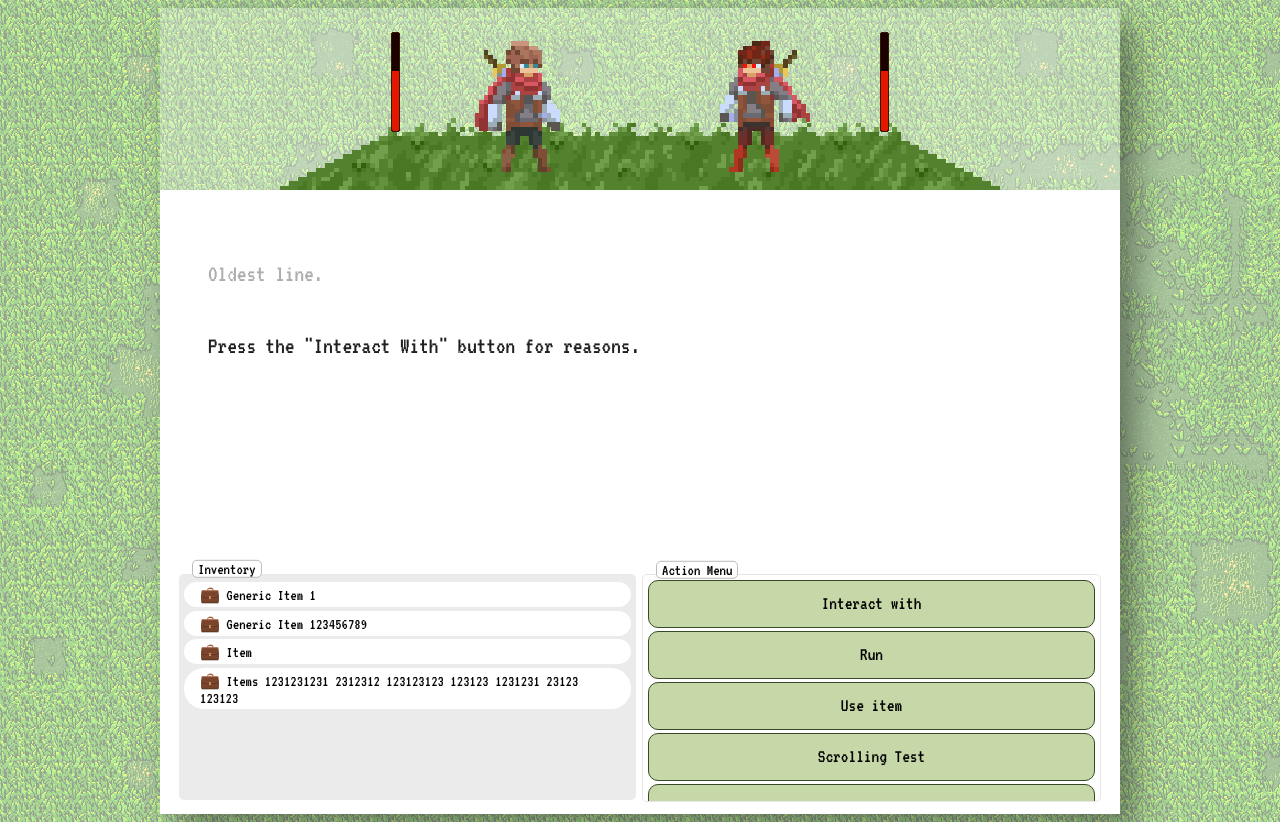
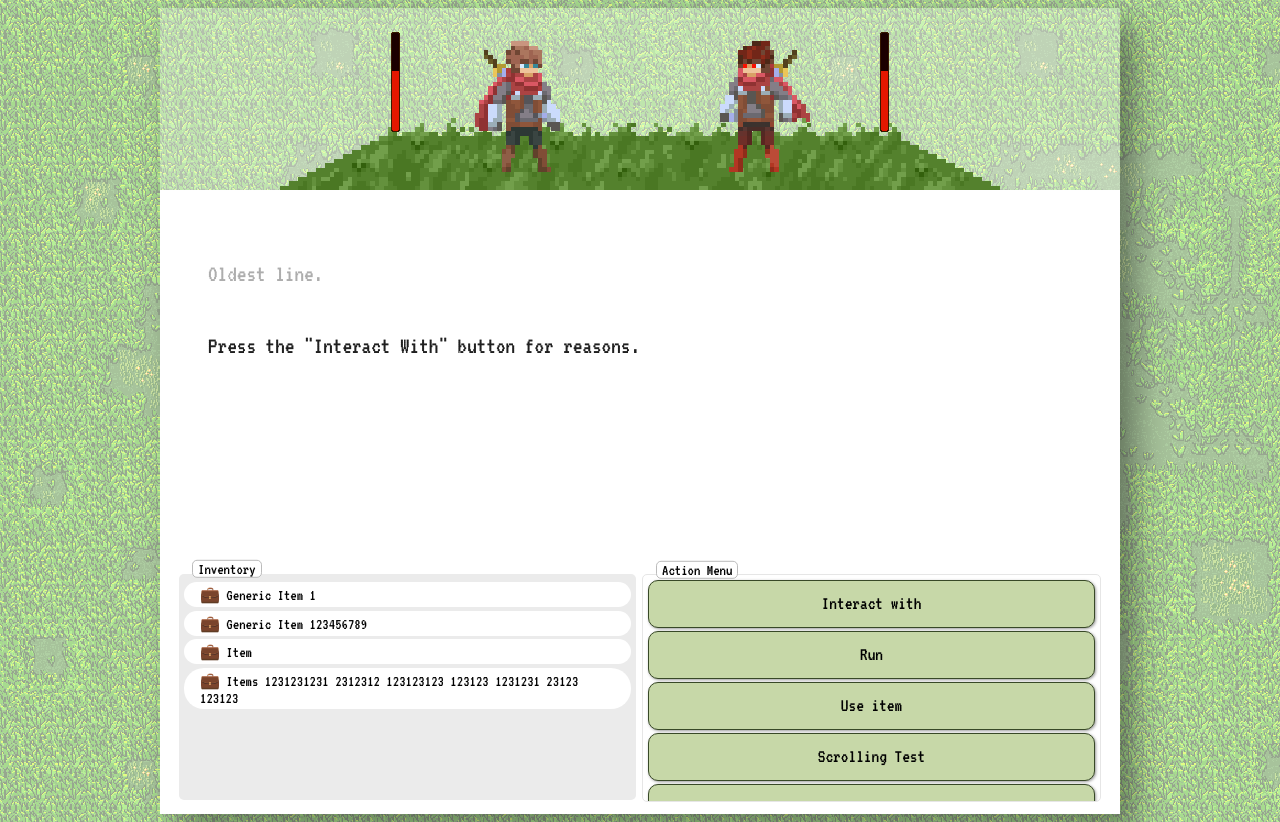
Before and after one commit to Akawgan/textRPG, a plain HTML site: page index.html in a window 1280 px wide. Drawn offline with Linux system fonts and the light colour scheme.

Commit message:
Add button shadow

```diff
--- a/style.css
+++ b/style.css
@@ -84,6 +84,7 @@ input[type=button], input[type=submit], input[type=reset]
         border-width: 1px;
         border-radius: 10px;
         border: 1px solid #384927;
+        box-shadow: 1px 1px 3px rgba(0, 0, 0, 0.404);
 }
 
 input[type=button]:active
```
